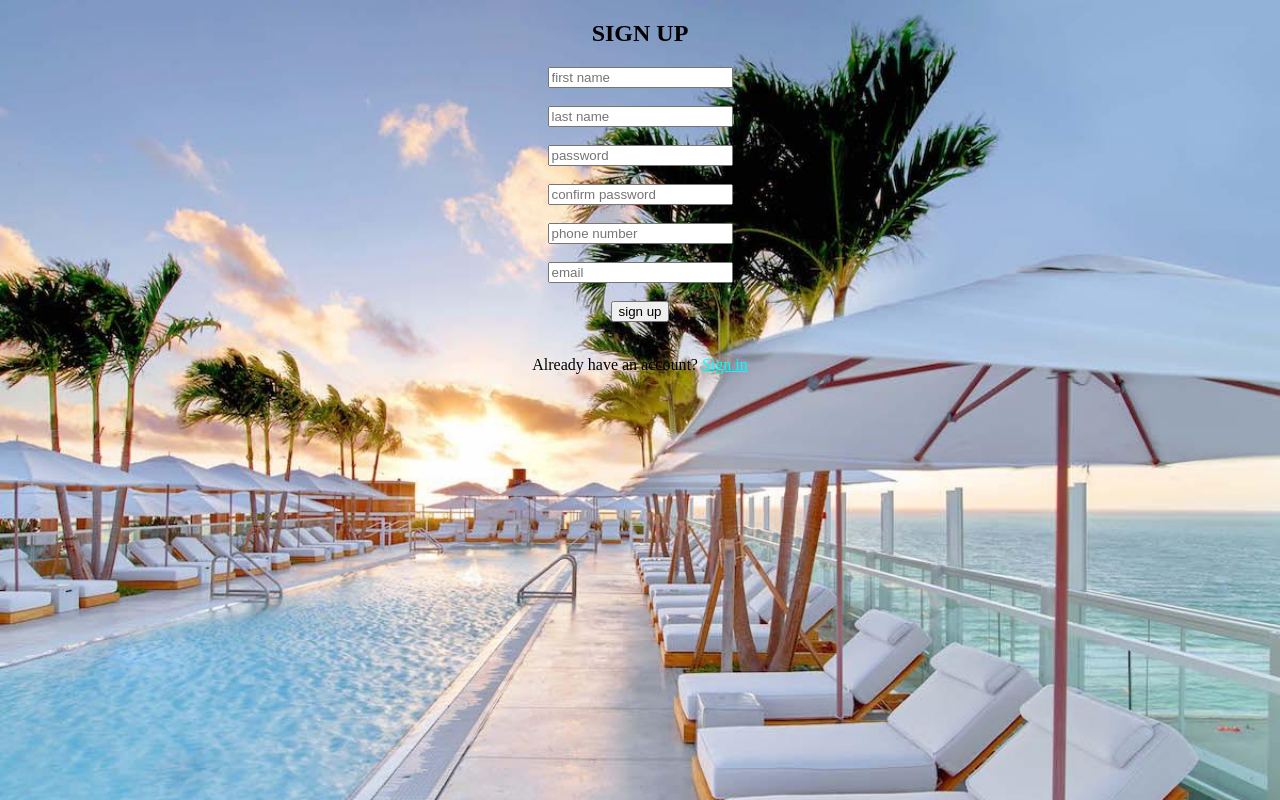
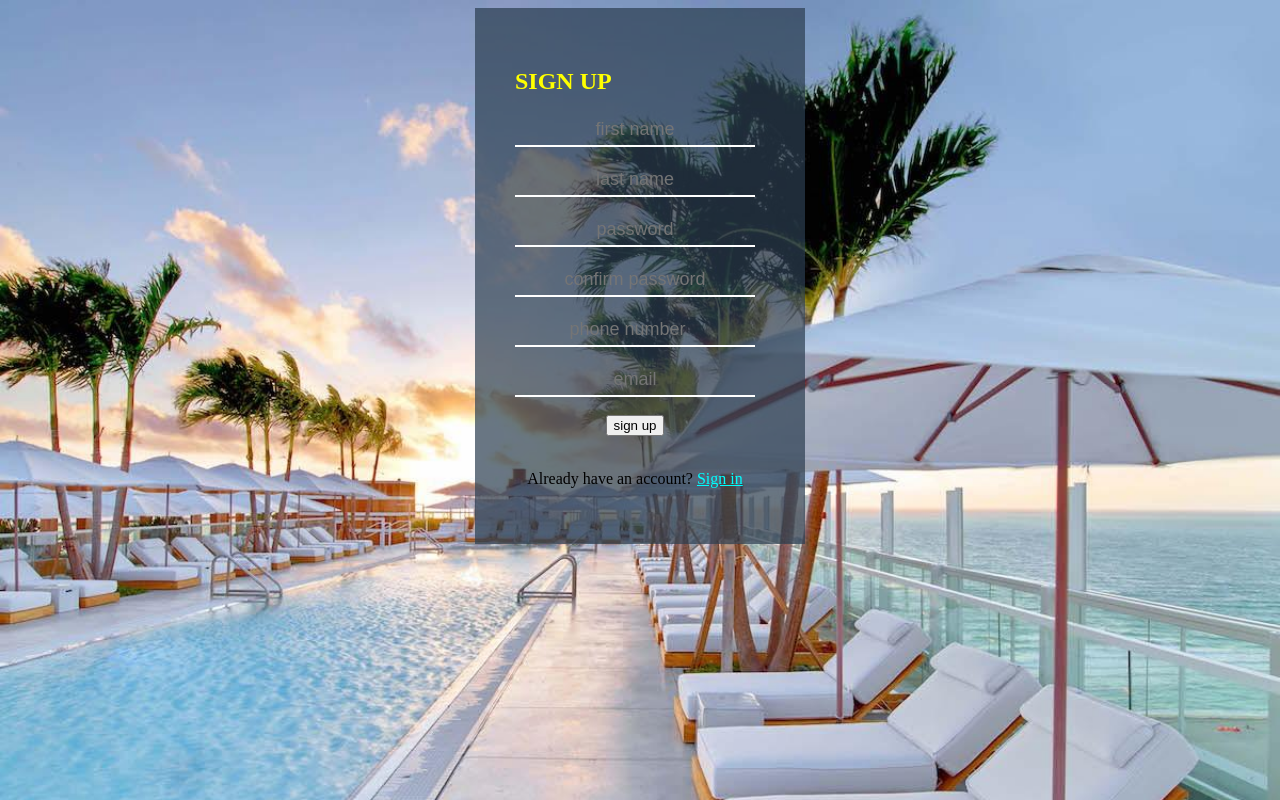
Before and after one commit to Fixit123/ahmed-github, a plain HTML site: page visual studio project/NEW.HTML/PROJECT.HTML in a window 1280 px wide. Drawn offline with Linux system fonts and the light colour scheme.

Commit message:
few codes added

```diff
--- a/visual studio project/NEW.HTML/PROJECT.CSS
+++ b/visual studio project/NEW.HTML/PROJECT.CSS
@@ -2,8 +2,55 @@ body {
     background: url(Rooftop.jpg);
     background-size: cover;
     background-repeat: no-repeat;
-    text-align: center;
 }
 div a {
     color: rgb(0, 255, 255);
 }
+.signup {
+    background: rgba(44, 62, 80, 0.7);
+    padding: 40px;
+    width: 250px;
+    margin-top: 90px;
+    margin-left: 450px;
+    margin: auto;
+}
+form {
+    width: 240px;
+    text-align: center;
+    margin-top: -10;
+    cursor: pointer;
+}
+
+input:focus{
+background-color:rgb(186, 184, 180);
+}
+
+input {
+    width: 240px;
+    text-align: center;
+    background: transparent;
+    border: none;
+    border-bottom: 2px solid white;
+    font-size: 18px;
+    font-weight: 200;
+    padding: 10px 0;
+    transition: border 0.5s;
+    outline: none;
+    height: 10px;
+    }
+    div h2 {
+        color: yellow;
+    }
+button:hover {
+  color: orangered;
+  font-weight: bold;
+  text-decoration: underline dotted orangered;
+  background-color: black;
+  transition: 0.8s;
+  opacity: 0.6;
+}
+a:hover{
+ color: orangered;
+  font-weight: bold;
+  text-decoration: underline dotted orangered;
+}
--- a/visual studio project/NEW.HTML/PROJECT.HTML
+++ b/visual studio project/NEW.HTML/PROJECT.HTML
@@ -27,7 +27,7 @@
     <input type="text" placeholder="email" required>
      <br><br>
 
-     <input type="button" value="sign up">
+     <button>sign up</button>
       <br><br>
 
        <div class="signin box">
```
Also changed, not shown: visual studio project/NEW.HTML/cssht.html (+3 -3 lines), visual studio project/NEW.HTML/google.html (+1 -1 lines), visual studio project/NEW.HTML/sheet.css (+22 -0 lines).
